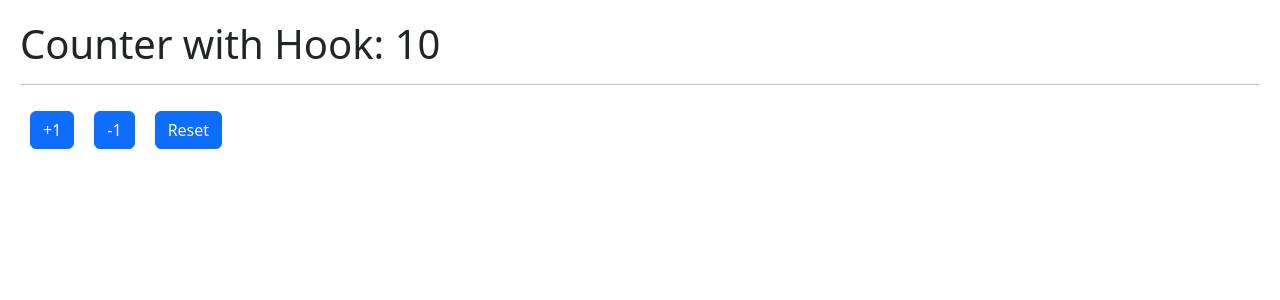
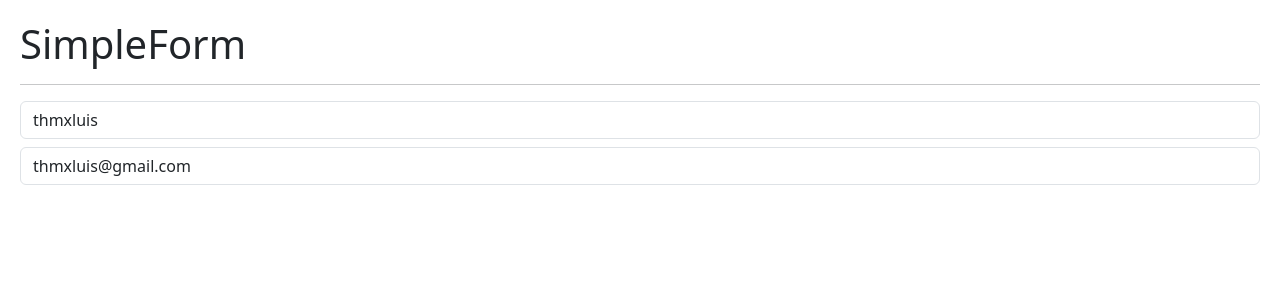
Before and after one commit to thmxluis/hook-app, a React (Vite) app: page / in a window 1280 px wide. Shown: the top 300 px of the page. Built offline with nearby package versions, Linux system fonts and the light colour scheme.

Commit message:
useEffect

```diff
--- /dev/null
+++ b/src/02-useEffect/SimpleForm.jsx
@@ -0,0 +1,51 @@
+import { useEffect, useState } from "react";
+
+export const SimpleForm = () => {
+  const [formState, setFormState] = useState({
+    username: "thmxluis",
+    email: "thmxluis@gmail.com",
+  });
+
+  const { username, email } = formState;
+
+  const handleInputChange = ({ target }) => {
+    const { name, value } = target;
+    setFormState({
+      ...formState,
+      [name]: value,
+    });
+  };
+
+  useEffect(() => {
+    console.log("First useEffect called!");
+  }, []);
+  useEffect(() => {
+    console.log("formState Changed!");
+  }, [formState]);
+  useEffect(() => {
+    console.log("email Changed!");
+  }, [email]);
+
+  return (
+    <>
+      <h1>SimpleForm</h1>
+      <hr />
+      <input
+        type="text"
+        className="form-control"
+        placeholder="Username"
+        name="username"
+        value={username}
+        onChange={handleInputChange}
+      />
+      <input
+        type="email"
+        className="form-control mt-2"
+        placeholder="luis@example.com"
+        name="email"
+        value={email}
+        onChange={handleInputChange}
+      />
+    </>
+  );
+};
--- a/src/main.jsx
+++ b/src/main.jsx
@@ -1,12 +1,13 @@
 import React from "react";
 import ReactDOM from "react-dom/client";
 import "./index.css";
+import { SimpleForm } from "./02-useEffect/SimpleForm";
 // import { CounterApp } from "./01-useState/CounterApp";
-import { CouterWithCustomHook } from "./01-useState/CouterWithCustomHook";
+// import { CouterWithCustomHook } from "./01-useState/CouterWithCustomHook";
 // import { HooksApp } from "./HooksApp";
 
 ReactDOM.createRoot(document.getElementById("root")).render(
-  <React.StrictMode>
-    <CouterWithCustomHook />
-  </React.StrictMode>
+  // <React.StrictMode>
+  <SimpleForm />
+  // </React.StrictMode>
 );
```
